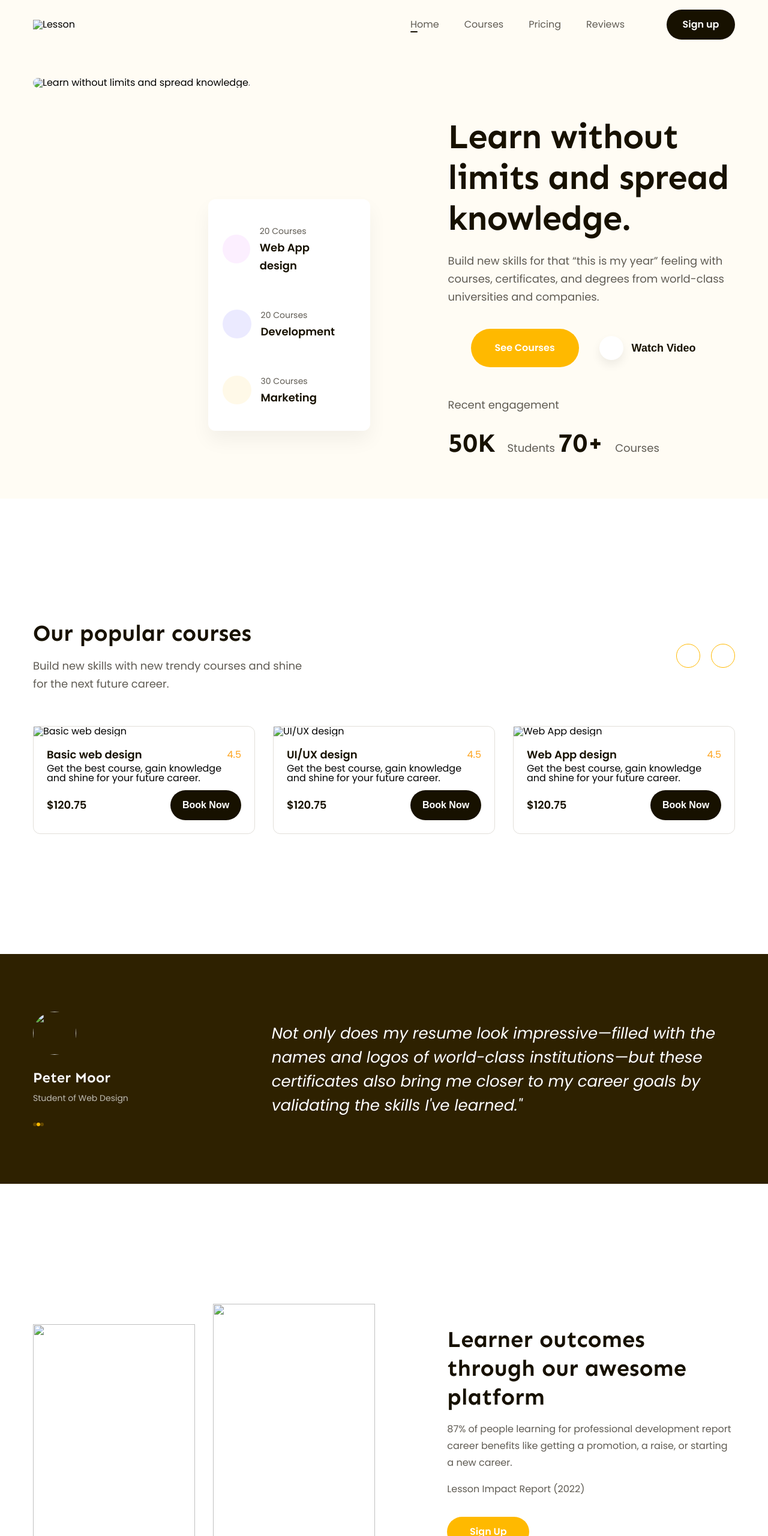
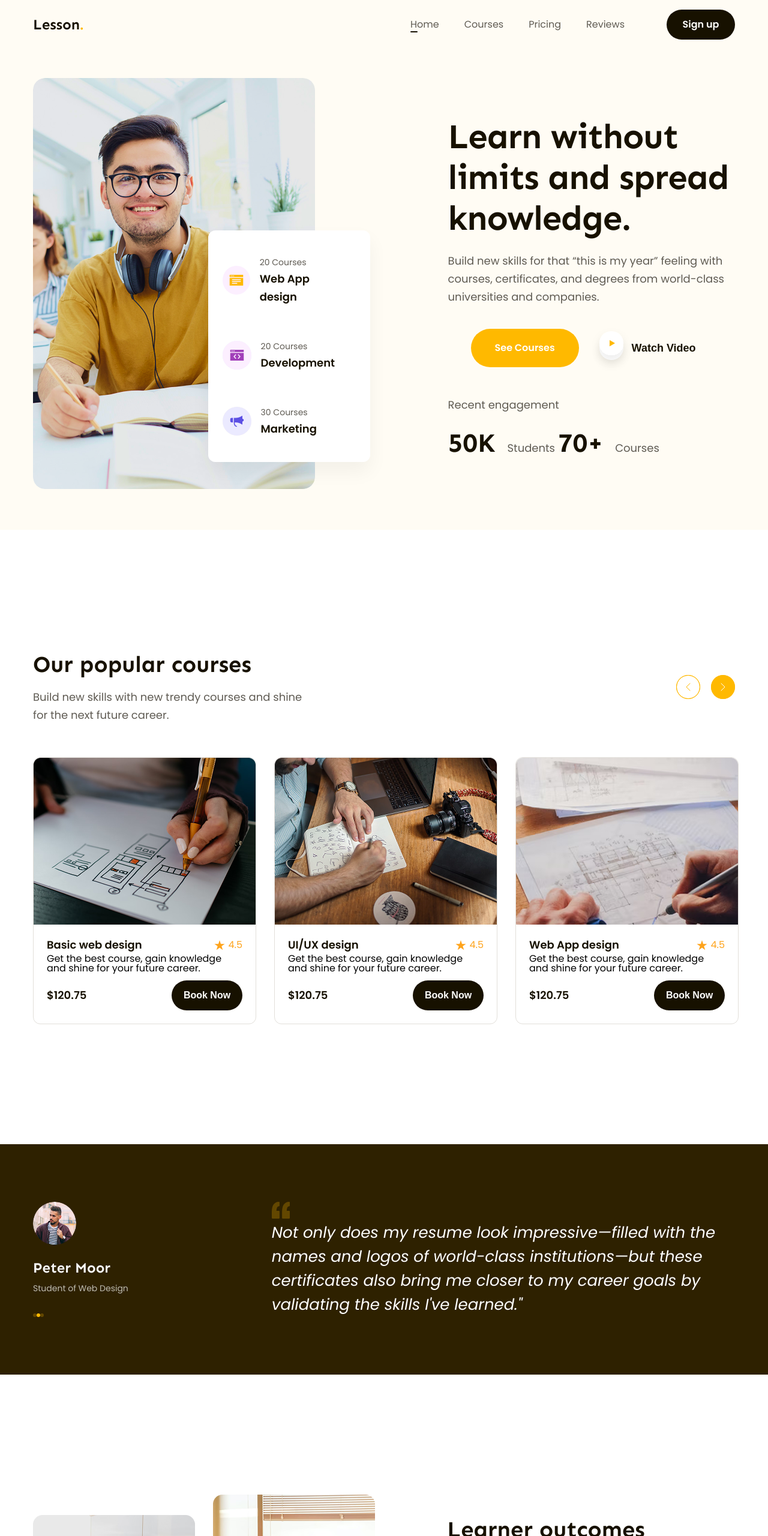
Before and after one commit to doduyphong2311/testgithub, a plain HTML site: page index.html in a window 1280 px wide. Shown: the part 20-2580 px from the top of the page at 60% size. Drawn offline with Linux system fonts and the light colour scheme; the site is published under a folder, as on GitHub Pages, so addresses that start at the root find nothing.

Commit message:
Update index.html

```diff
--- a/index.html
+++ b/index.html
@@ -19,7 +19,7 @@
       <div class="main-conten">
         <div class="body">
           <!-- logo -->
-          <img src="/assets/img/Logo.svg" alt="Lesson" />
+          <img src="assets/img/Logo.svg" alt="Lesson" />
           <!-- nav -->
           <nav class="nav">
             <ul>
@@ -53,7 +53,7 @@
             <!-- hero-left -->
             <div class="hero-left">
               <img
-                src="/assets/img/hero.png"
+                src="assets/img/hero.png"
                 alt="Learn without limits and spread knowledge."
                 class="img"
               />
@@ -61,7 +61,7 @@
                 <!-- items 1 -->
               <div class="items">
                 <div class="icon icon2">
-                  <img src="/assets/icon/ds.svg" alt="" />
+                  <img src="assets/icon/ds.svg" alt="" />
                 </div>
                 <div class="info">
                   <p class="label">20 Courses</p>
@@ -71,7 +71,7 @@
               <!-- items 2 -->
               <div class="items">
                 <div class="icon icon3">
-                  <img src="/assets/icon/dev.svg" alt="" />
+                  <img src="assets/icon/dev.svg" alt="" />
                 </div>
                 <div class="info">
                   <p class="label">20 Courses</p>
@@ -81,7 +81,7 @@
               <!-- items 3 -->
               <div class="items">
                 <div class="icon">
-                  <img src="/assets/icon/marketing.svg" alt="" />
+                  <img src="assets/icon/marketing.svg" alt="" />
                 </div>
                 <div class="info">
                   <p class="label">30 Courses</p>
@@ -98,7 +98,7 @@
                 <a href="" class="btn hero-btn">See Courses</a>
                 <button class="watch-video">
                   <div class="icon">
-                    <img src="/assets/icon/play.svg" alt="">
+                    <img src="assets/icon/play.svg" alt="">
                   </div>
                   <span>Watch Video</span>
                 </button>
@@ -122,22 +122,22 @@
             </div>
             <div class="control">
               <button class="control-btn">
-                <img src="/assets/icon/Icon inactive.svg" alt="">
+                <img src="assets/icon/Icon inactive.svg" alt="">
               </button>
               <button class="control-btn">
-                <img src="/assets/icon/Icon active.svg" alt="">
+                <img src="assets/icon/Icon active.svg" alt="">
               </button>
             </div>
           </div>
           <div class="cource-list">
             <!-- items-1 -->
             <div class="cource-items">
-              <img src="/assets/img/cource-1.png" alt="Basic web design" class="thumb">
+              <img src="assets/img/cource-1.png" alt="Basic web design" class="thumb">
               <div class="info">
                 <div class="head">
                   <h3 class="title">Basic web design</h3>
                   <div class="rating">
-                    <img src="/assets/icon/Star.svg" alt="" class="star"></img>
+                    <img src="assets/icon/Star.svg" alt="" class="star"></img>
                     <span class="value">4.5</span>
                   </div>
                 </div>
@@ -150,12 +150,12 @@
             </div>
              <!-- items-2 -->
              <div class="cource-items">
-              <img src="/assets/img/cource-2.png" alt="UI/UX design" class="thumb">
+              <img src="assets/img/cource-2.png" alt="UI/UX design" class="thumb">
               <div class="info">
                 <div class="head">
                   <h3 class="title">UI/UX design</h3>
                   <div class="rating">
-                    <img src="/assets/icon/Star.svg" alt="" class="star"></img>
+                    <img src="assets/icon/Star.svg" alt="" class="star"></img>
                     <span class="value">4.5</span>
                   </div>
                 </div>
@@ -168,12 +168,12 @@
             </div>
             <!-- items-3 -->
             <div class="cource-items">
-              <img src="/assets/img/cource-3.png" alt="Web App design" class="thumb">
+              <img src="assets/img/cource-3.png" alt="Web App design" class="thumb">
               <div class="info">
                 <div class="head">
                   <h3 class="title">Web App design</h3>
                   <div class="rating">
-                    <img src="/assets/icon/Star.svg" alt="" class="star"></img>
+                    <img src="assets/icon/Star.svg" alt="" class="star"></img>
                     <span class="value">4.5</span>
                   </div>
                 </div>
@@ -194,7 +194,7 @@
             <div class="feedback-items">
               <!-- block left -->
                <div class="info">
-                <img src="/assets/img/atv1.png" alt="" class="avatar">
+                <img src="assets/img/atv1.png" alt="" class="avatar">
                 <p class="nember-name">Peter Moor</p>
                 <p class="desc">Student of Web Design</p>
                 <div class="dots">
@@ -205,7 +205,7 @@
                </div>
                <!-- block right -->
                 <div class="conten">
-                  <img src="/assets/icon/Vector.svg" alt="" class="open-quotes">
+                  <img src="assets/icon/Vector.svg" alt="" class="open-quotes">
                   <blockquote>Not only does my resume look impressive—filled with the names and logos of world-class institutions—but these certificates also bring me closer to my career goals by validating the skills I've learned." </blockquote>
                 </div>
             </div>
@@ -217,8 +217,8 @@
         <div class="main-conten">
           <div class="body">
             <div class="images">
-              <img class="lower" src="/assets/img/features1.png" alt="">
-              <img src="/assets/img/features2.png" alt="">
+              <img class="lower" src="assets/img/features1.png" alt="">
+              <img src="assets/img/features2.png" alt="">
             </div>
             <div class="content">
               <h2 class="heading-lv2">Learner outcomes through our awesome platform</h2>
@@ -234,7 +234,7 @@
           <div class="main-conten">
             <div class="body">
               <div class="images">
-                <img class="lower" src="/assets/img/features3.png" alt="">
+                <img class="lower" src="assets/img/features3.png" alt="">
               </div>
               <div class="content">
                 <h2 class="heading-lv2">Take the next step toward your personal and professional goals with Lesson.</h2>
@@ -254,7 +254,7 @@
           <div class="blog-list">
             <!-- item1 -->
             <div class="item">
-              <a href=""><img src="/assets/img/blog1.png" alt="" class="thumb"></a>
+              <a href=""><img src="assets/img/blog1.png" alt="" class="thumb"></a>
               <div class="info">
                 <span class="date">21 November 2021</span>
                 <a href=""> <h3 class="title">How to become a pro web designer in 2022 and get remot job?</h3></a>
@@ -263,7 +263,7 @@
             </div>
             <!-- item2 -->
             <div class="item">
-              <a href=""><img src="/assets/img/blog2.png" alt="" class="thumb"></a>
+              <a href=""><img src="assets/img/blog2.png" alt="" class="thumb"></a>
               <div class="info">
                 <span class="date">21 November 2021</span>
                 <a href=""> <h3 class="title">How to become a pro web designer in 2022 and get remot job?</h3></a>
@@ -272,7 +272,7 @@
             </div>
             <!-- item3 -->
             <div class="item">
-              <a href=""><img src="/assets/img/blog3.png" alt="" class="thumb"></a>
+              <a href=""><img src="assets/img/blog3.png" alt="" class="thumb"></a>
               <div class="info">
                 <span class="date">21 November 2021</span>
                 <a href=""> <h3 class="title">How to become a pro web designer in 2022 and get remot job?</h3></a>
@@ -294,20 +294,20 @@
         <div class="row">
           <!-- column1 -->
           <div class="column">
-            <img src="/assets/icon/ftlogo1.svg" alt="Lesson" class="logo">
+            <img src="assets/icon/ftlogo1.svg" alt="Lesson" class="logo">
             <p class="desc">Need to help for your dream Career? trust us. With Lesson, study becomes a lot easier with us.</p>
             <div class="socials">
               <a href="">
-                <img src="/assets/icon/Twitter.svg" alt="" class="icon">
+                <img src="assets/icon/Twitter.svg" alt="" class="icon">
               </a>
               <a href="">
-                <img src="/assets/icon/fb.svg" alt="" class="icon">
+                <img src="assets/icon/fb.svg" alt="" class="icon">
               </a>
               <a href="">
-                <img src="/assets/icon/in.svg" alt="" class="icon">
+                <img src="assets/icon/in.svg" alt="" class="icon">
               </a>
               <a href="">
-                <img src="/assets/icon/Instagram.svg" alt="" class="icon">
+                <img src="assets/icon/Instagram.svg" alt="" class="icon">
               </a>
             </div>
           </div>
```
